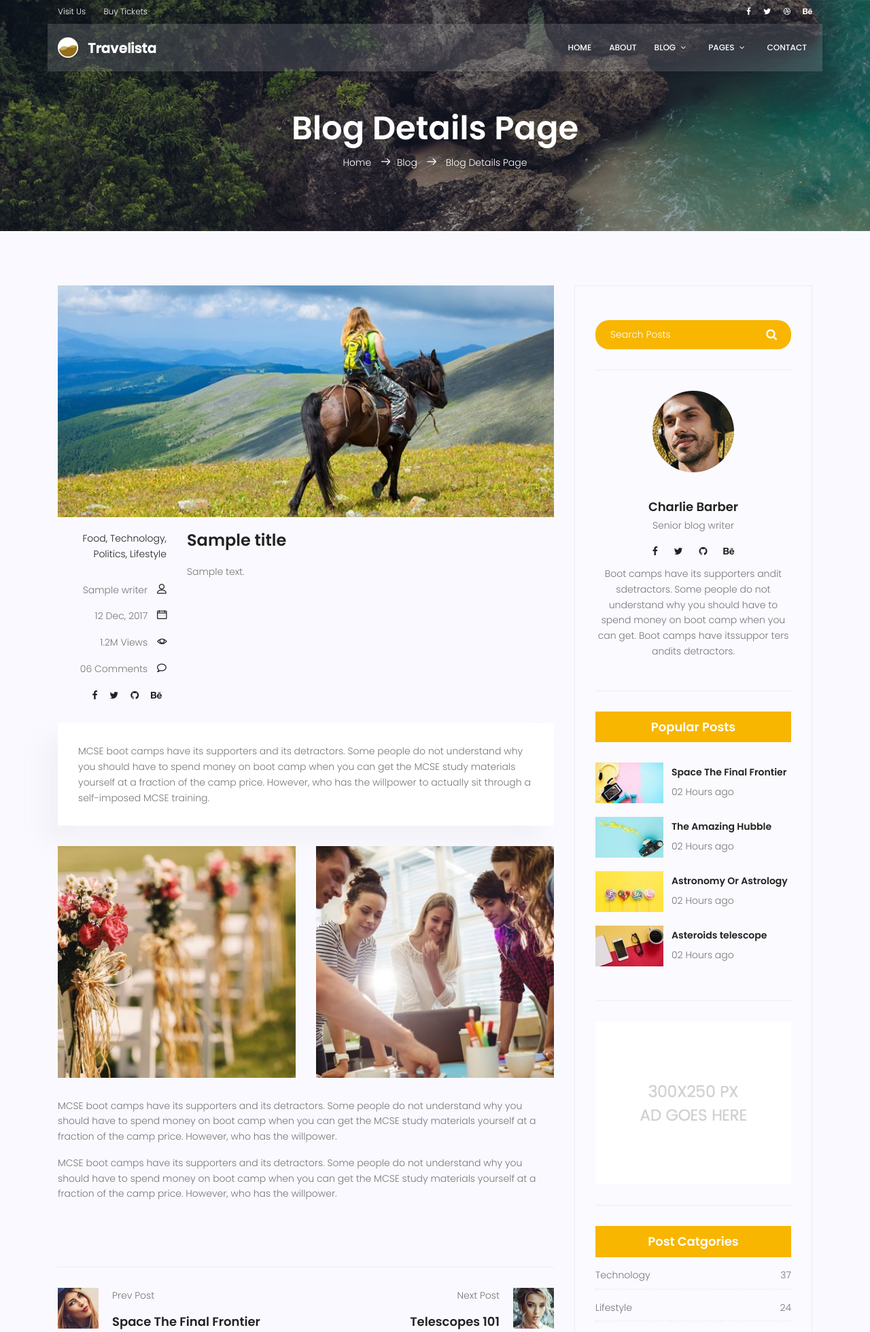
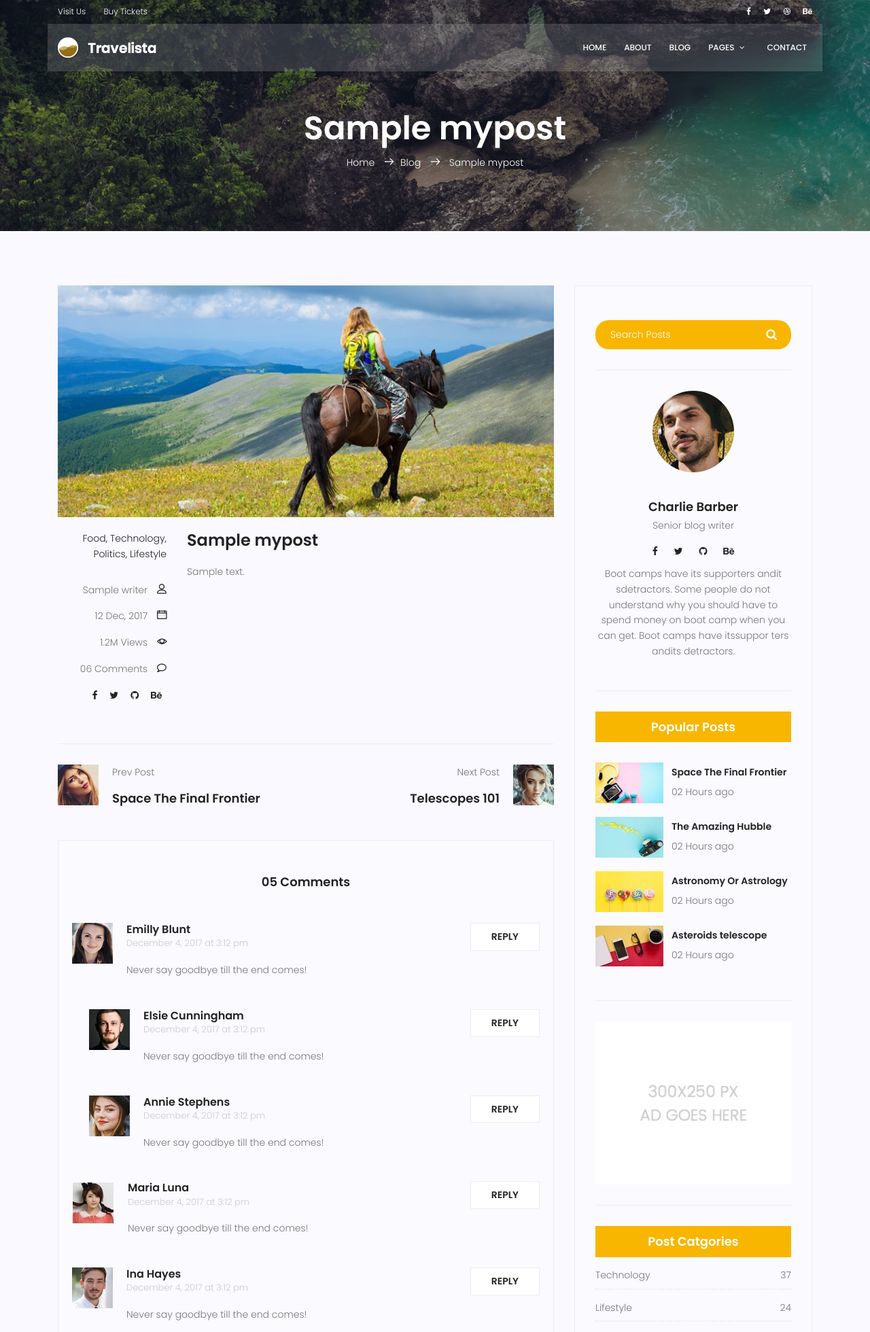
Before and after one commit to matintb/proj, a Django app: template templates/blog/blog-single.html in a window 1280 px wide. Shown: the top 1960 px of the page at 68% size. Run offline with Django 5.2, Linux system fonts and the light colour scheme; the template is opened without the code that fills it: most values are stand-ins (such as "Sample title", 1, 10 or a date in 2020); some libraries are stand-ins or nearby versions.

Commit message:
made standard dynamic changes to blog

```diff
--- a/blog/urls.py
+++ b/blog/urls.py
@@ -7,7 +7,11 @@ app_name = 'blog'
 urlpatterns = [
     # path(' url ',' view ')
     path('', blog_home, name='home' ),
-    path('single/', blog_single, name='single' ),
-    path('testblog/', test_blog, name='testblog' )
+    # path('single/', blog_single, name='single' ),
+    path('<int:pid>', blog_single, name='single' ),
+    path('testblog/', test_blog, name='testblog' ),
+    # path('post-<int:pid>', dynamictest, name='dynamictest' )
+    # path('<str:name>/<str:family_name>/<int:age>', dynamictest, name='dynamictest' )
+    # path('<str:name>/lastname/<str:family_name>/age/<int:age>', dynamictest, name='dynamictest' )
 
 ]
--- a/templates/base.html
+++ b/templates/base.html
@@ -70,14 +70,7 @@
             <ul class="nav-menu">
               <li><a href="{% url 'website:index' %}">Home</a></li>
               <li><a href="{% url 'website:about' %}">About</a></li>
-
-              <li class="menu-has-children">
-                <a href="">Blog</a>
-                <ul>
-                  <li><a href="{% url 'blog:home' %}">Blog Home</a></li>
-                  <li><a href="{% url 'blog:single' %}">Blog Single</a></li>
-                </ul>
-              </li>
+              <li><a href="{% url 'blog:home' %}">Blog</a></li>
               <li class="menu-has-children">
                 <a href="">Pages</a>
                 <ul>
--- a/templates/blog/blog-home.html
+++ b/templates/blog/blog-home.html
@@ -126,7 +126,7 @@
             <div class="feature-img">
               <img class="img-fluid" src="img/blog/feature-img1.jpg" alt="" />
             </div>
-            <a class="posts-title" href="#"
+            <a class="posts-title" href="{% url 'blog:single' pid=post.id %}"
               ><h3>{{ post.title }}</h3></a
             >
             <p class="excert">
--- a/templates/blog/blog-single.html
+++ b/templates/blog/blog-single.html
@@ -5,13 +5,13 @@
   <div class="container">
     <div class="row d-flex align-items-center justify-content-center">
       <div class="about-content col-lg-12">
-        <h1 class="text-white">Blog Details Page</h1>
+        <h1 class="text-white">{{mypost.title}}</h1>
         <p class="text-white link-nav">
-          <a href="index.html">Home </a>
+          <a href="{% url 'website:index' %}">Home </a>
           <span class="lnr lnr-arrow-right"></span
-          ><a href="blog-home.html">Blog </a>
+          ><a href="{% url 'blog:home' %}">Blog </a>
           <span class="lnr lnr-arrow-right"></span>
-          <a href="blog-single.html"> Blog Details Page</a>
+          {{mypost.title}}
         </p>
       </div>
     </div>
@@ -69,47 +69,15 @@
           </div>
           <div class="col-lg-9 col-md-9">
             <h3 class="mt-20 mb-20">
-              {{title}}
+              {{mypost.title}}
             </h3>
 
             <p class="excert">
-              {{text}}
+              {{mypost.content}}
             </p>
 
           </div>
-          <div class="col-lg-12">
-            <div class="quotes">
-              MCSE boot camps have its supporters and its detractors. Some
-              people do not understand why you should have to spend money on
-              boot camp when you can get the MCSE study materials yourself at a
-              fraction of the camp price. However, who has the willpower to
-              actually sit through a self-imposed MCSE training.
-            </div>
-            <div class="row mt-30 mb-30">
-              <div class="col-6">
-                <img class="img-fluid" src="img/blog/post-img1.jpg" alt="" />
-              </div>
-              <div class="col-6">
-                <img class="img-fluid" src="img/blog/post-img2.jpg" alt="" />
-              </div>
-              <div class="col-lg-12 mt-30">
-                <p>
-                  MCSE boot camps have its supporters and its detractors. Some
-                  people do not understand why you should have to spend money on
-                  boot camp when you can get the MCSE study materials yourself
-                  at a fraction of the camp price. However, who has the
-                  willpower.
-                </p>
-                <p>
-                  MCSE boot camps have its supporters and its detractors. Some
-                  people do not understand why you should have to spend money on
-                  boot camp when you can get the MCSE study materials yourself
-                  at a fraction of the camp price. However, who has the
-                  willpower.
-                </p>
-              </div>
-            </div>
-          </div>
+
         </div>
         <div class="navigation-area">
           <div class="row">
```
Also changed, not shown: blog/views.py (+22 -4 lines), templates/blog/dynamictest.html (added, +21 -0 lines).
